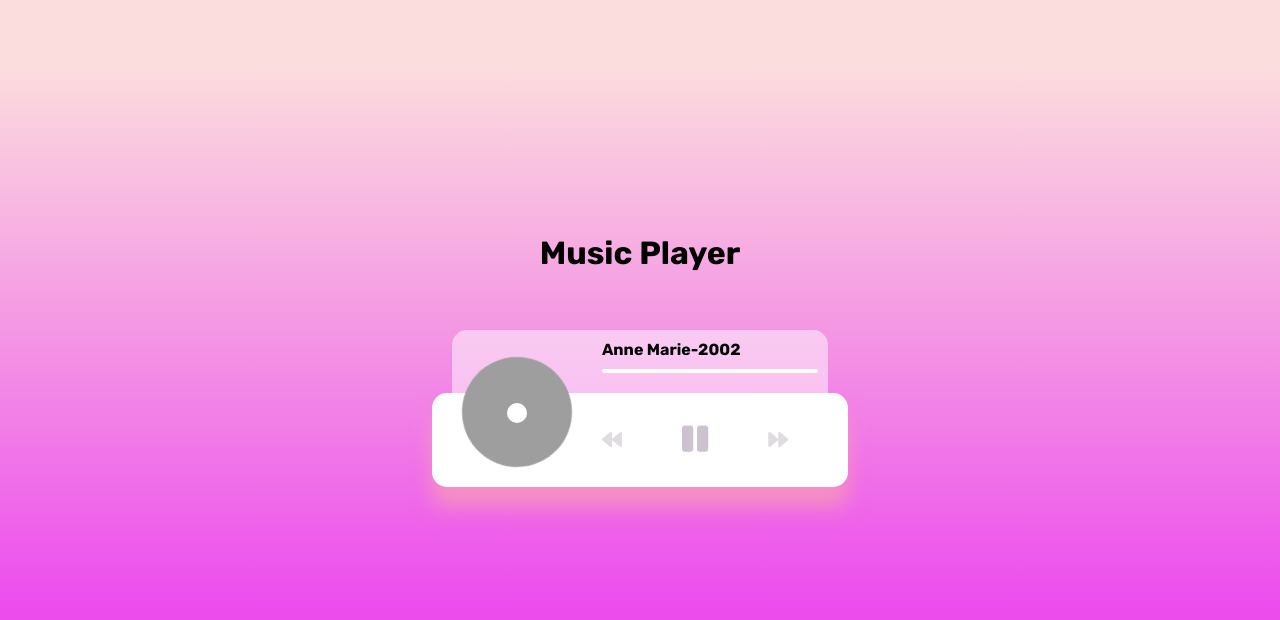
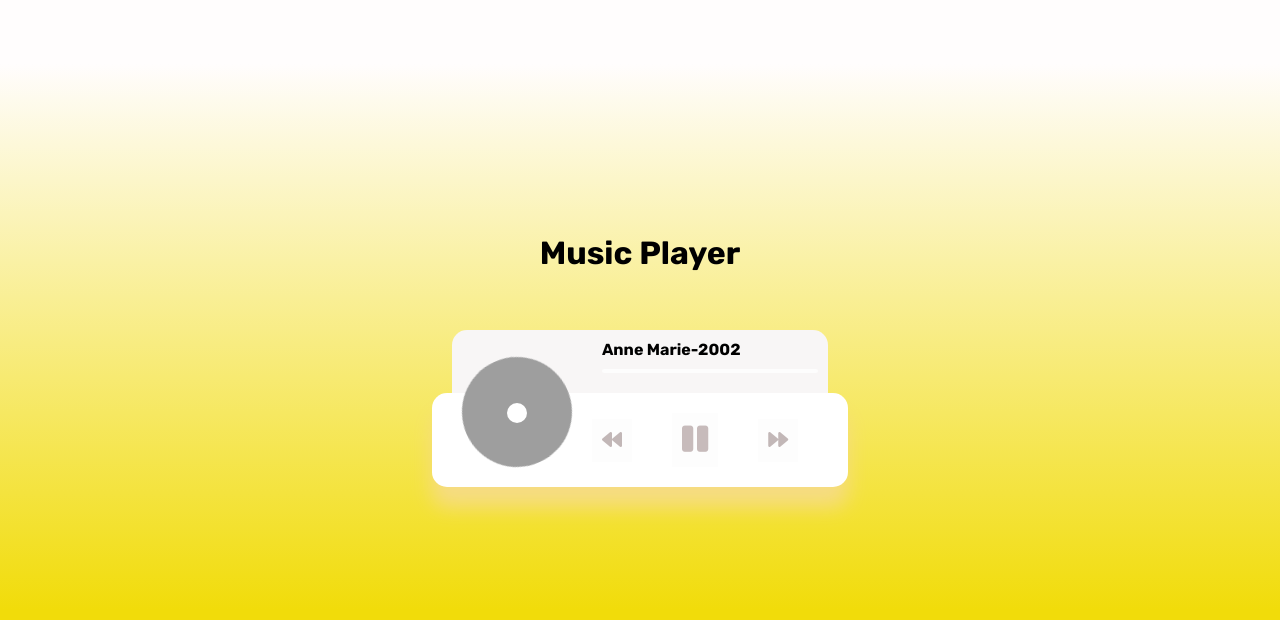
Before and after one commit to shooter313/music-player, a plain HTML site: page index.html in a window 1280 px wide. Both pictures are taken after a click on the button 611 px from the left and 440 px from the top of the page. Drawn offline with Linux system fonts and the light colour scheme; grey boxes are pictures that could not be loaded.

Commit message:
Update style.css

```diff
--- a/style.css
+++ b/style.css
@@ -8,8 +8,8 @@
     background-color: white;
     background-image: linear-gradient(
             0deg,
-            rgb(236, 76, 236) 23.8%,
-            rgba(252, 221, 221, 1) 92%
+            rgb(241, 220, 10) 23.8%,
+            rgb(255, 253, 253) 92%
     );
     font-family: "Rubik", sans-serif;
     display: flex;
@@ -24,7 +24,7 @@
 .music-container {
     background-color: #fff;
     border-radius: 15px;
-    box-shadow: 0 20px 20px 0 rgb(252, 169, 169, 0.6);
+    box-shadow: 0 20px 20px 0 rgb(246, 220, 131);
     display: flex;
     padding: 20px 30px;
     position: relative;
@@ -82,9 +82,9 @@
 }
 
 .action-btn {
-    background-color: #fff;
+    background-color: #fdfdfd;
     border: 0;
-    color: #dfdbdf;
+    color: #c2b7b7;
     font-size: 20px;
     cursor: pointer;
     padding: 10px;
@@ -96,16 +96,16 @@
 }
 
 .action-btn:hover, .action-btn.action-btn-big:hover {
-    color: #fe8daa;
+    color: #9b9b86;
 }
 
 .action-btn.action-btn-big {
-    color: #cdc2d0;
+    color: #c7bbbb;
     font-size: 30px;
 }
 
 .music-info {
-    background-color: rgba(255,255,255,0.5);
+    background-color: rgb(248, 246, 246);
     border-radius: 15px 15px 0 0;
     position: absolute;
     width: calc(100% - 40px);
@@ -130,7 +130,7 @@
 }
 
 .progress-container {
-    background-color: #fff;
+    background-color: #fdfdfd;
     border-radius: 5px;
     cursor: pointer;
     margin: 10px 0;
@@ -139,7 +139,7 @@
 }
 
 .progress {
-    background-color: #fe8daa;
+    background-color: #c0beaa;
     border-radius: 5px;
     height: 100%;
     width: 0;
```
